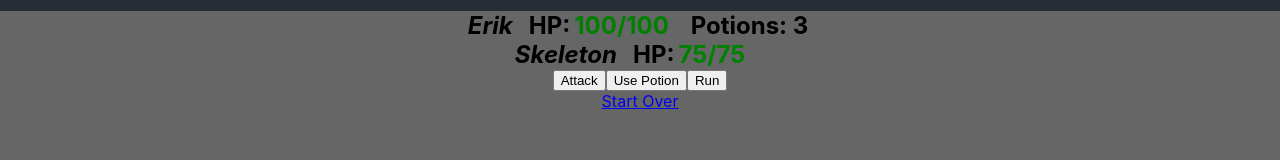
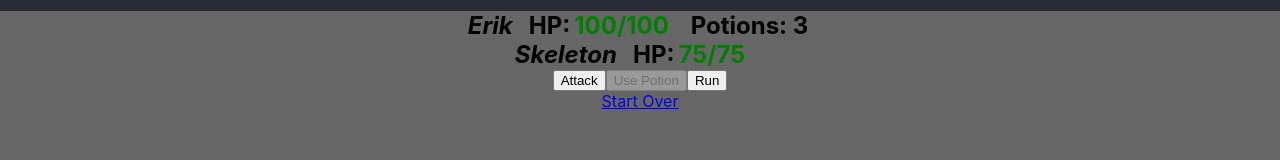
Before and after one commit to erikbcode/tbg, a React (Create React App) app: page / in a window 1280 px wide. Shown: the part 128-288 px from the top of the page. Built offline with nearby package versions, Linux system fonts and the light colour scheme.

Commit message:
Added functionality for potionDisabled

```diff
--- a/src/components/fight.tsx
+++ b/src/components/fight.tsx
@@ -7,6 +7,7 @@ export interface FightProps {
   hero: PlayerStats;
   mob: MobStats;
   buttonsDisabled?: boolean;
+  potionDisabled?: boolean;
   onAttack: () => void;
   onPotion: () => void;
   onRun: () => void;
@@ -16,6 +17,7 @@ export const Fight: FunctionComponent<FightProps> = ({
   hero,
   mob,
   buttonsDisabled,
+  potionDisabled,
   onAttack,
   onRun,
   onPotion,
@@ -25,6 +27,7 @@ export const Fight: FunctionComponent<FightProps> = ({
       <FightStatus mob={mob} hero={hero} />
       <FightChoices
         disabled={buttonsDisabled}
+        potionDisabled={potionDisabled}
         onAttack={onAttack}
         onRun={onRun}
         onPotion={onPotion}
```
